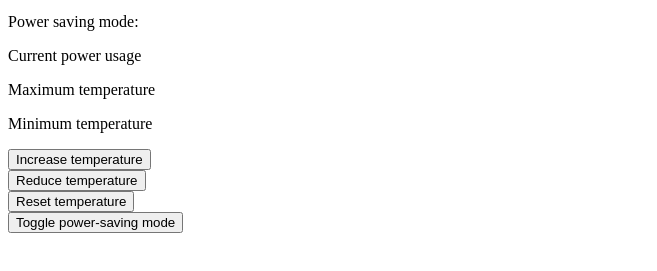
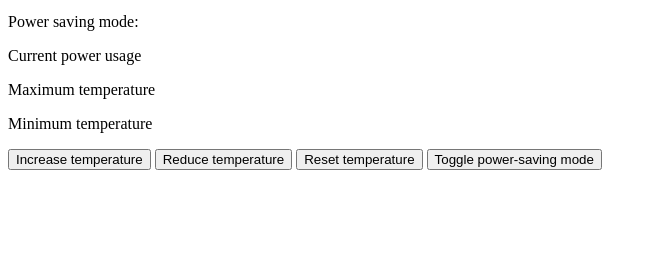
Before and after one commit to ffasolin/thermostat, a plain HTML site: page thermostat.html in a window 1280 px wide. Shown: the part 101-372 px from the top of the page, without its empty margins (0-657 px from the left). Drawn offline with Linux system fonts and the light colour scheme.

Commit message:
Adds buttons to html

```diff
--- a/thermostat.html
+++ b/thermostat.html
@@ -1,7 +1,9 @@
 <!DOCTYPE html>
 <html>
 <head>
-  <script src="src/thermostat.js"></script>
+  <script src="jquery-3.2.1.js"></script>
+  <script src="src/Thermostat.js"></script>
+  <script src="controller.js"></script>
 <h1>Our kickass thermostat</h1>
 </head>
 
@@ -11,18 +13,11 @@
   <p> Current power usage </p>
   <p> Maximum temperature</p>
   <p> Minimum temperature</p>
-  <form>
-    <input type="submit" value="Increase temperature" />
-  </form>
-  <form>
-    <input type="submit" value="Reduce temperature" />
-  </form>
-  <form>
-    <input type="submit" value="Reset temperature" />
-  </form>
-  <form>
-    <input type="submit" value="Toggle power-saving mode" />
-  </form>
+
+  <button id="up" type="button">Increase temperature</button>
+  <button id="down" type="button">Reduce temperature</button>
+  <button id="reset" type="button">Reset temperature</button>
+  <button id="power-save" type="button">Toggle power-saving mode</button>
 </body>
 
 </html>
```
